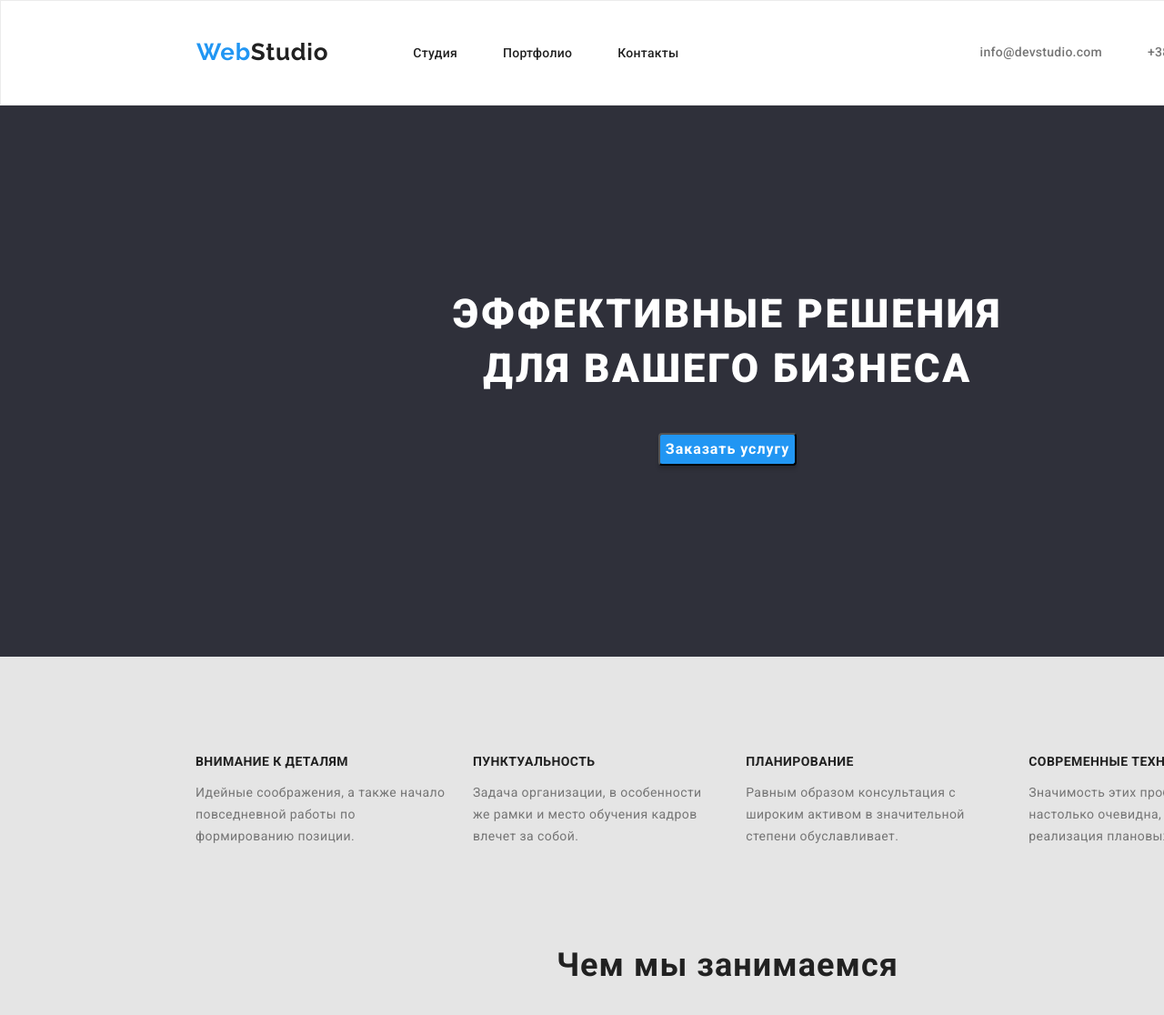
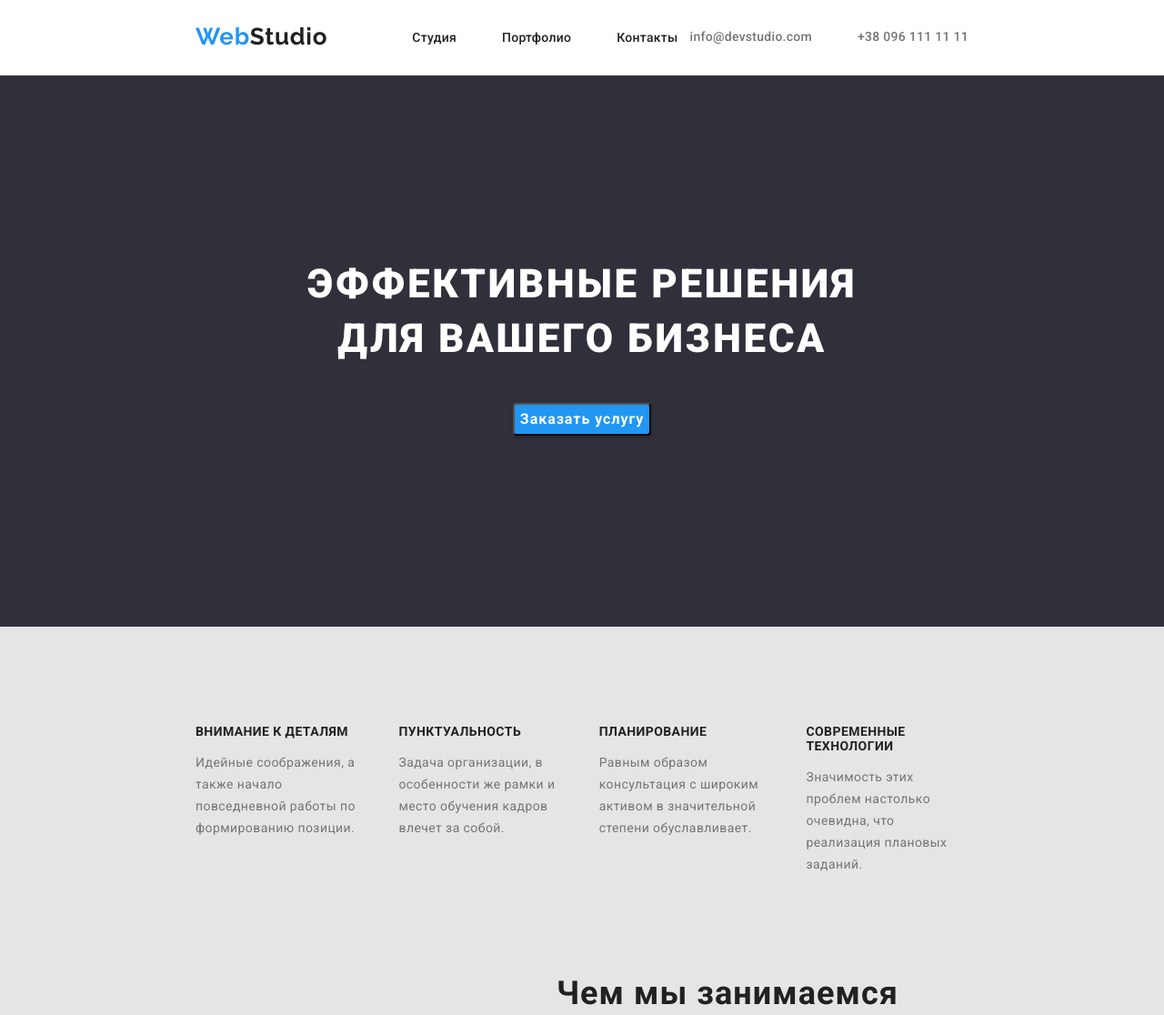
Before and after one commit to NeizmailovaNa/goit-markup-hw-03, a plain HTML site: page index.html in a window 1280 px wide. Shown: the top 1116 px of the page at 91% size. Drawn offline with nearby package versions, Linux system fonts and the light colour scheme.

Commit message:
Разметка HTML и CSS ДЗ-3-5

```diff
--- a/css/styles.css
+++ b/css/styles.css
@@ -19,17 +19,19 @@
     --portfolio-bgc: #E5E5E5;
     --team-bgc: #F5F4FA;
 }
-
+ul{
+    margin: 0px;
+    padding: 0px;
+    list-style-type: none;
+}
 body {
-    width: 1600px;
-
     font-family: Roboto, sans-serif;
     color: var(--main-color);
 }
 
 /* header */
 .header {
-    border: 1px solid #ECECEC;
+    border-bottom: 1px solid #ECECEC;
 
     background-color: var(--white-color);
 }
@@ -475,8 +477,3 @@ body {
 .footer-contacts {
     text-decoration: none
 }
-
-/*Убираем маркеры списка*/
-li {
-    list-style-type: none;
-}
```
